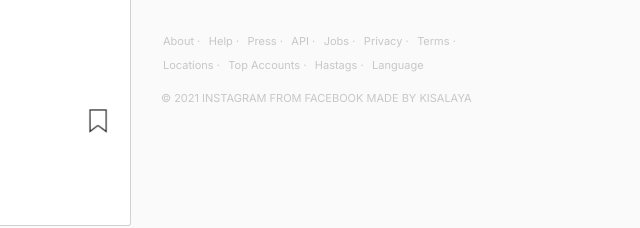
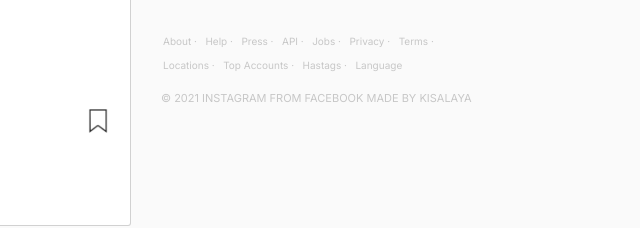
Before and after one commit to imkishan1/instagramclone, a plain HTML site: page index.html in a window 1280 px wide. Shown: the part 537-765 px from the top of the page, 625-1265 px from the left. Drawn offline with nearby package versions, Linux system fonts and the light colour scheme.

Commit message:
Update style.css

```diff
--- a/CSS/style.css
+++ b/CSS/style.css
@@ -366,7 +366,7 @@ nav {
 
 .profiledetails .footer .footernav {
     list-style: none;
-    display: inline-block
+    display: block;
 
 }
 
@@ -376,7 +376,7 @@ nav {
 }
 .profiledetails .footer .footernav li a {
     text-decoration: none;
-    font-size: 11px;
+    font-size: 10px;
     padding: 2px;
     color: var(--footer-text-color);
 }
```
